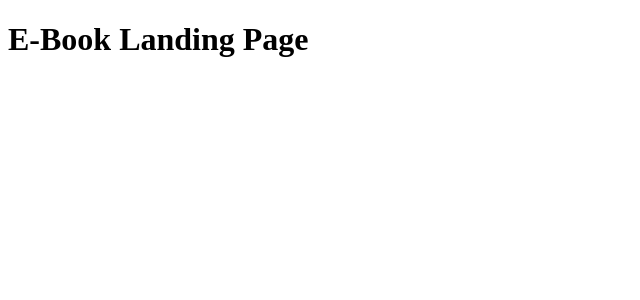
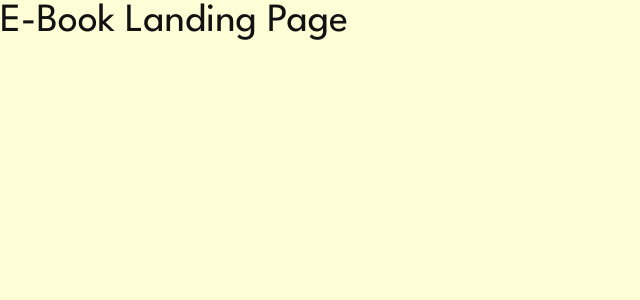
Before and after one commit to Nimira43/Svelte-Landing-Page, a SvelteKit app: page / in a window 1280 px wide. Shown: the top 300 px of the page, without its empty margins (0-640 px from the left). Built offline with nearby package versions, Linux system fonts and the light colour scheme.

Commit message:
Corrected errors in CSS and brought into +layout.svelte

```diff
--- a/src/app.css
+++ b/src/app.css
@@ -17,7 +17,7 @@ a {
 
 body {
   color: #111;
-  background-color: #ffffe0;
+  background-color: #fdfdd6;
   font-family: 'League Spartan', sans-serif;
 }
 
@@ -33,31 +33,31 @@ button {
 h1 {
   font-size: 40px;
   line-height: 1.1;
-  font-size: 500;
+  font-weight: 400;
 }
 
 h2 {
   font-size: 30px;
   line-height: 1.2;
-  font-size: 400;
+  font-weight: 300;
 }
 
 h3 {
   font-size: 26px;
   line-height: 1.3;
-  font-size: 300;
+  font-weight: 300;
 }
 
 h4 {
   font-size: 22px;
   line-height: 1.3;
-  font-size: 200;
+  font-weight: 200;
 }
 
 p, li {
   font-size: 18px;
   line-height: 1.4;
-  font-size: 200;
+  font-weight: 200;
 }
 
 h1, h2, h3, h4, p {
--- /dev/null
+++ b/src/routes/+layout.svelte
@@ -0,0 +1,5 @@
+<script>
+  import '../app.css'
+</script>
+
+<slot />
```
Also changed, not shown: src/routes/login/+page.svelte (added).
